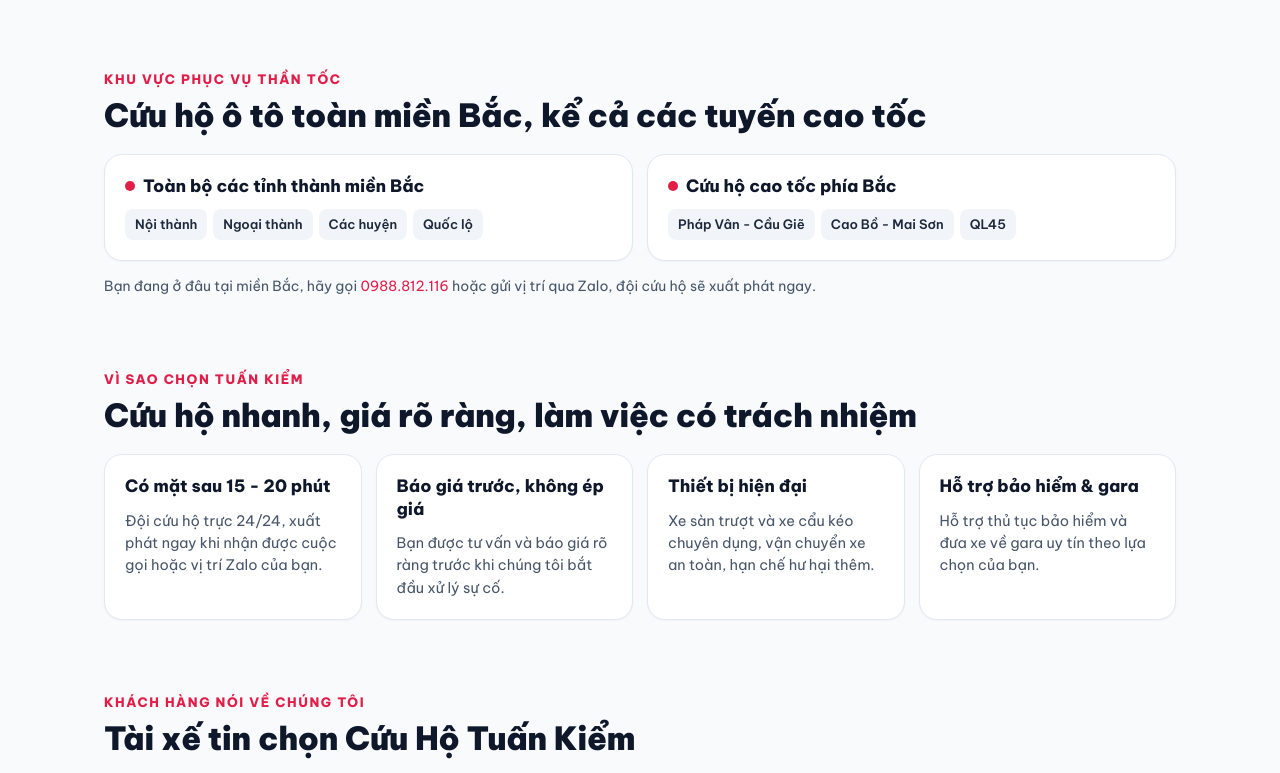
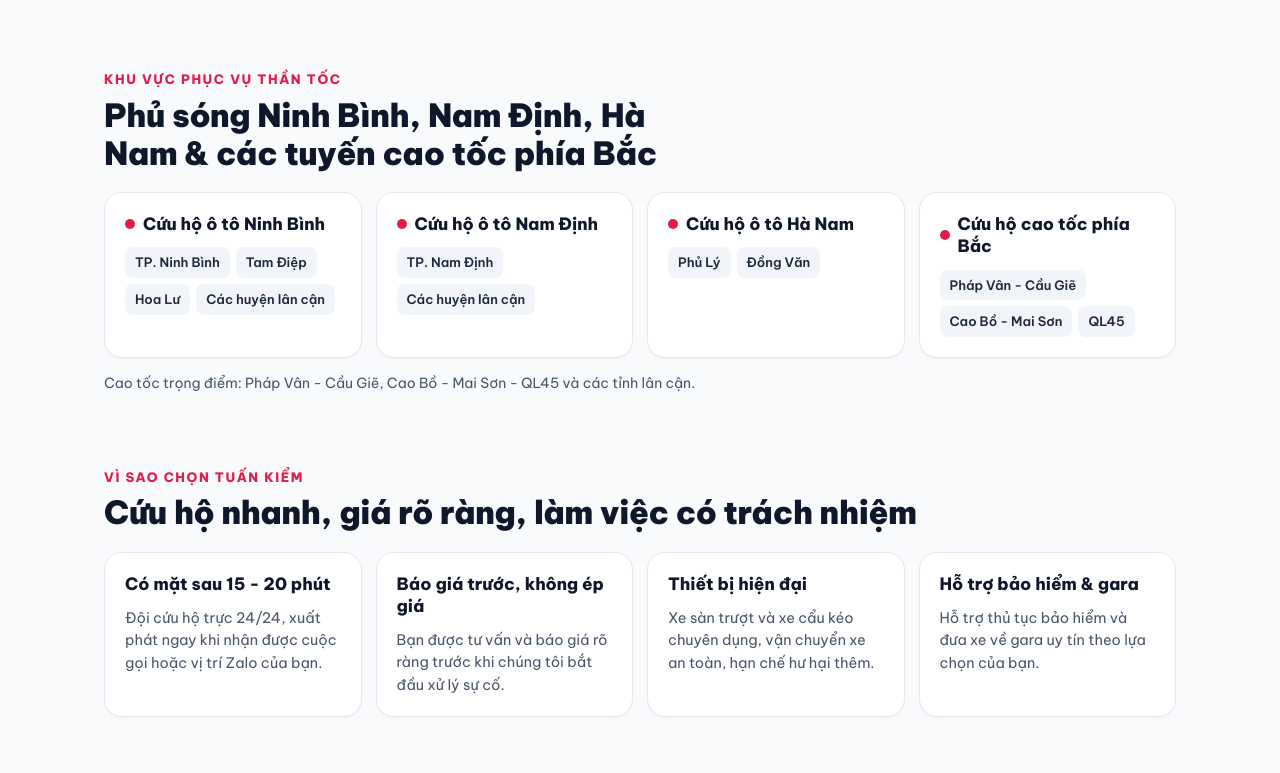
Before and after one commit to LeMinhTuyen31102003/CuuHoTuanKiem, a plain HTML site: page index.html in a window 1280 px wide. Shown: the part 1727-2500 px from the top of the page. Drawn offline with Linux system fonts and the light colour scheme.

Commit message:
update UI

```diff
--- a/index.html
+++ b/index.html
@@ -133,7 +133,7 @@
         {
           "@type": "Question",
           "name": "Cứu hộ Tuấn Kiểm phục vụ những khu vực nào?",
-          "acceptedAnswer": { "@type": "Answer", "text": "Chúng tôi cứu hộ ô tô trên toàn miền Bắc, bao gồm cả các tuyến cao tốc như Pháp Vân - Cầu Giẽ, Cao Bồ - Mai Sơn và QL45. Bạn chỉ cần gọi hoặc gửi vị trí qua Zalo." }
+          "acceptedAnswer": { "@type": "Answer", "text": "Chúng tôi phục vụ Ninh Bình, Nam Định, Hà Nam và các tuyến cao tốc phía Bắc như Pháp Vân - Cầu Giẽ, Cao Bồ - Mai Sơn, QL45." }
         },
         {
           "@type": "Question",
@@ -190,7 +190,7 @@
     <div class="wrap">
       <div class="hero-body">
         <span class="badge"><span class="dot" aria-hidden="true"></span>Đang trực 24/7 · Sẵn sàng xuất phát</span>
-        <h1 id="h1">Cứu hộ ô tô 24/7 <span class="accent">- Có mặt sau 15 phút</span> trên toàn miền Bắc</h1>
+        <h1 id="h1">Cứu hộ ô tô 24/7 <span class="accent">- Có mặt sau 15 phút</span> tại Ninh Bình, Nam Định &amp; Hà Nam</h1>
         <p class="lead">Có mặt sau 15 - 20 phút - Cứu hộ 24/7 - Báo giá trước minh bạch</p>
 
         <div class="cta">
@@ -289,18 +289,26 @@
   <section id="khu-vuc" aria-labelledby="h-khu-vuc">
     <div class="wrap">
       <p class="eyebrow">Khu vực phục vụ thần tốc</p>
-      <h2 id="h-khu-vuc">Cứu hộ ô tô toàn miền Bắc, kể cả các tuyến cao tốc</h2>
-      <div class="grid c2">
+      <h2 id="h-khu-vuc">Phủ sóng Ninh Bình, Nam Định, Hà Nam &amp; các tuyến cao tốc phía Bắc</h2>
+      <div class="grid c4">
         <article class="card area">
-          <h3>Toàn bộ các tỉnh thành miền Bắc</h3>
-          <ul class="chips"><li>Nội thành</li><li>Ngoại thành</li><li>Các huyện</li><li>Quốc lộ</li></ul>
+          <h3>Cứu hộ ô tô Ninh Bình</h3>
+          <ul class="chips"><li>TP. Ninh Bình</li><li>Tam Điệp</li><li>Hoa Lư</li><li>Các huyện lân cận</li></ul>
+        </article>
+        <article class="card area">
+          <h3>Cứu hộ ô tô Nam Định</h3>
+          <ul class="chips"><li>TP. Nam Định</li><li>Các huyện lân cận</li></ul>
+        </article>
+        <article class="card area">
+          <h3>Cứu hộ ô tô Hà Nam</h3>
+          <ul class="chips"><li>Phủ Lý</li><li>Đồng Văn</li></ul>
         </article>
         <article class="card area">
           <h3>Cứu hộ cao tốc phía Bắc</h3>
           <ul class="chips"><li>Pháp Vân - Cầu Giẽ</li><li>Cao Bồ - Mai Sơn</li><li>QL45</li></ul>
         </article>
       </div>
-      <p class="area-note">Bạn đang ở đâu tại miền Bắc, hãy gọi <a href="tel:0988812116">0988.812.116</a> hoặc gửi vị trí qua Zalo, đội cứu hộ sẽ xuất phát ngay.</p>
+      <p class="area-note">Cao tốc trọng điểm: Pháp Vân - Cầu Giẽ, Cao Bồ - Mai Sơn - QL45 và các tỉnh lân cận.</p>
     </div>
   </section>
 
@@ -378,7 +386,7 @@
         </details>
         <details>
           <summary>Cứu hộ Tuấn Kiểm phục vụ những khu vực nào?</summary>
-          <div class="ans">Chúng tôi cứu hộ ô tô trên toàn miền Bắc, bao gồm cả các tuyến cao tốc như Pháp Vân - Cầu Giẽ, Cao Bồ - Mai Sơn và QL45. Xem chi tiết tại mục <a href="#khu-vuc">khu vực phục vụ</a>.</div>
+          <div class="ans">Chúng tôi phục vụ Ninh Bình, Nam Định, Hà Nam và các tuyến cao tốc phía Bắc như Pháp Vân - Cầu Giẽ, Cao Bồ - Mai Sơn, QL45. Xem chi tiết tại mục <a href="#khu-vuc">khu vực phục vụ</a>.</div>
         </details>
         <details>
           <summary>Xe bị thủy kích hoặc tai nạn có được cẩu về gara không?</summary>
@@ -397,7 +405,7 @@
       <div class="final-cta">
         <div>
           <h2>Xe đang gặp sự cố? Gọi ngay để được hỗ trợ</h2>
-          <p>Đội cứu hộ trực 24/24 trên toàn miền Bắc và các tuyến cao tốc.</p>
+          <p>Đội cứu hộ trực 24/24 tại Ninh Bình, Nam Định, Hà Nam và các tuyến cao tốc phía Bắc.</p>
         </div>
         <a class="btn-final" href="tel:0988812116">Gọi 0988.812.116</a>
       </div>
@@ -426,7 +434,7 @@
       </nav>
       <div>
         <h2>Khu vực</h2>
-        <p class="small">Toàn miền Bắc · Cao tốc Pháp Vân - Cầu Giẽ · Cao Bồ - Mai Sơn - QL45</p>
+        <p class="small">Ninh Bình · Nam Định · Hà Nam · Cao tốc Pháp Vân - Cầu Giẽ · Cao Bồ - Mai Sơn - QL45</p>
       </div>
     </div>
     <p class="copy">© 2026 Cứu Hộ Tuấn Kiểm. Cứu hộ ô tô 24/7.</p>
```
